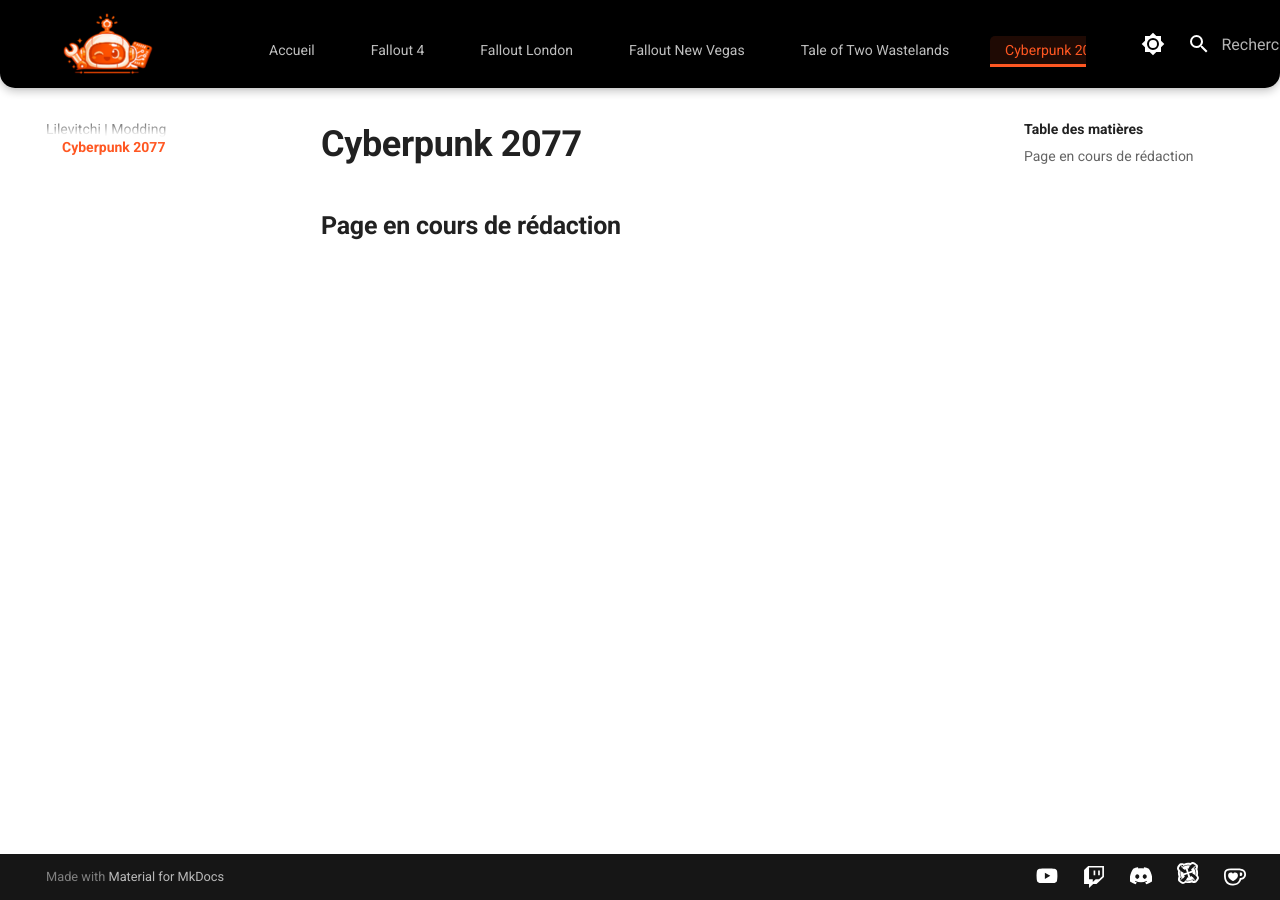
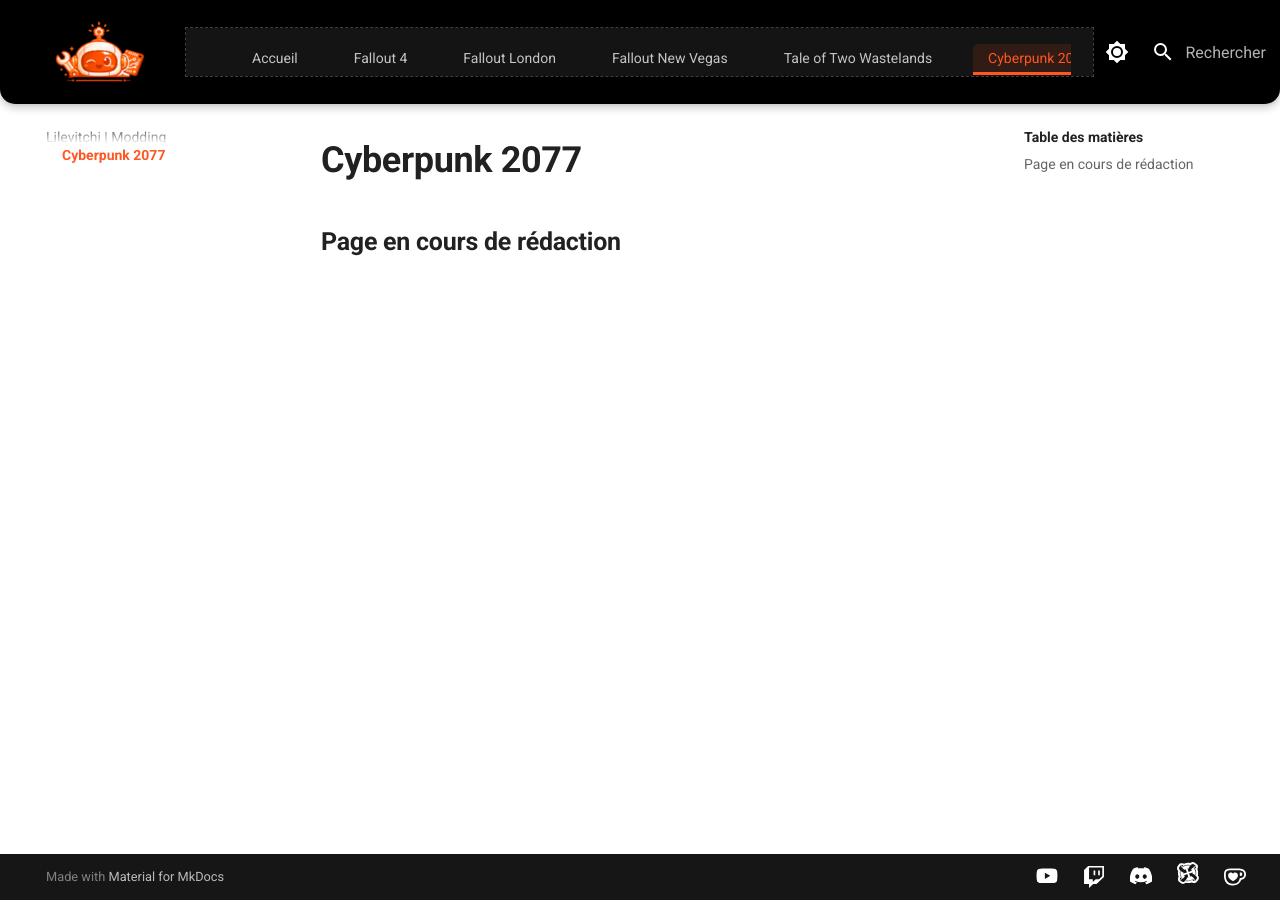
Before and after one commit to Lilevitchi/lilevitchi.github.io, an MkDocs documentation site: the page built from docs/cyberpunk/index.md, in a window 1280 px wide. Built offline with MkDocs 1.6.1 and Material for MkDocs 9.7.7, drawn with Linux system fonts in a browser that asks for light colours.

Commit message:
Update extra.css

```diff
--- a/docs/stylesheets/extra.css
+++ b/docs/stylesheets/extra.css
@@ -83,9 +83,9 @@
 
 /* Contenu interne du header */
 [data-md-color-scheme] .md-header__inner {
-  min-height: var(--header-height);
   display: flex;
   align-items: center;
+  padding: 0.4rem 0;
 }
 
 /* Largeur et centrage du contenu */
@@ -95,7 +95,7 @@
   justify-content: space-between;
   max-width: var(--grid-max-width);
   margin: 0 auto;
-  padding: 0 var(--space-md);
+  padding-left: 12px;
 }
 
 [data-md-color-scheme] .md-header__title {
@@ -139,6 +139,8 @@
   align-items: flex-end;
   justify-content: center;
   flex: 1;
+  background-color: rgba(255, 255, 255, 0.08);
+  outline: 1px dashed rgba(255, 255, 255, 0.25);
 }
 
 /* Tabs bar */
```
